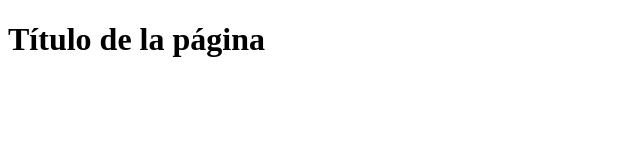
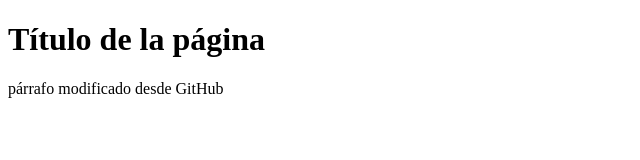
Before and after one commit to gustavoguaigua/appMovil1_4AVes, a plain HTML site: page index.html in a window 1280 px wide. Shown: the whole page, without its empty margins (0-640 px from the left). Drawn offline with Linux system fonts and the light colour scheme.

Commit message:
Update index.html

```diff
--- a/index.html
+++ b/index.html
@@ -8,5 +8,6 @@
 </head>
 <body>
     <h1>Título de la página</h1>
+    <p>párrafo modificado desde GitHub</>
 </body>
 </html>
```
